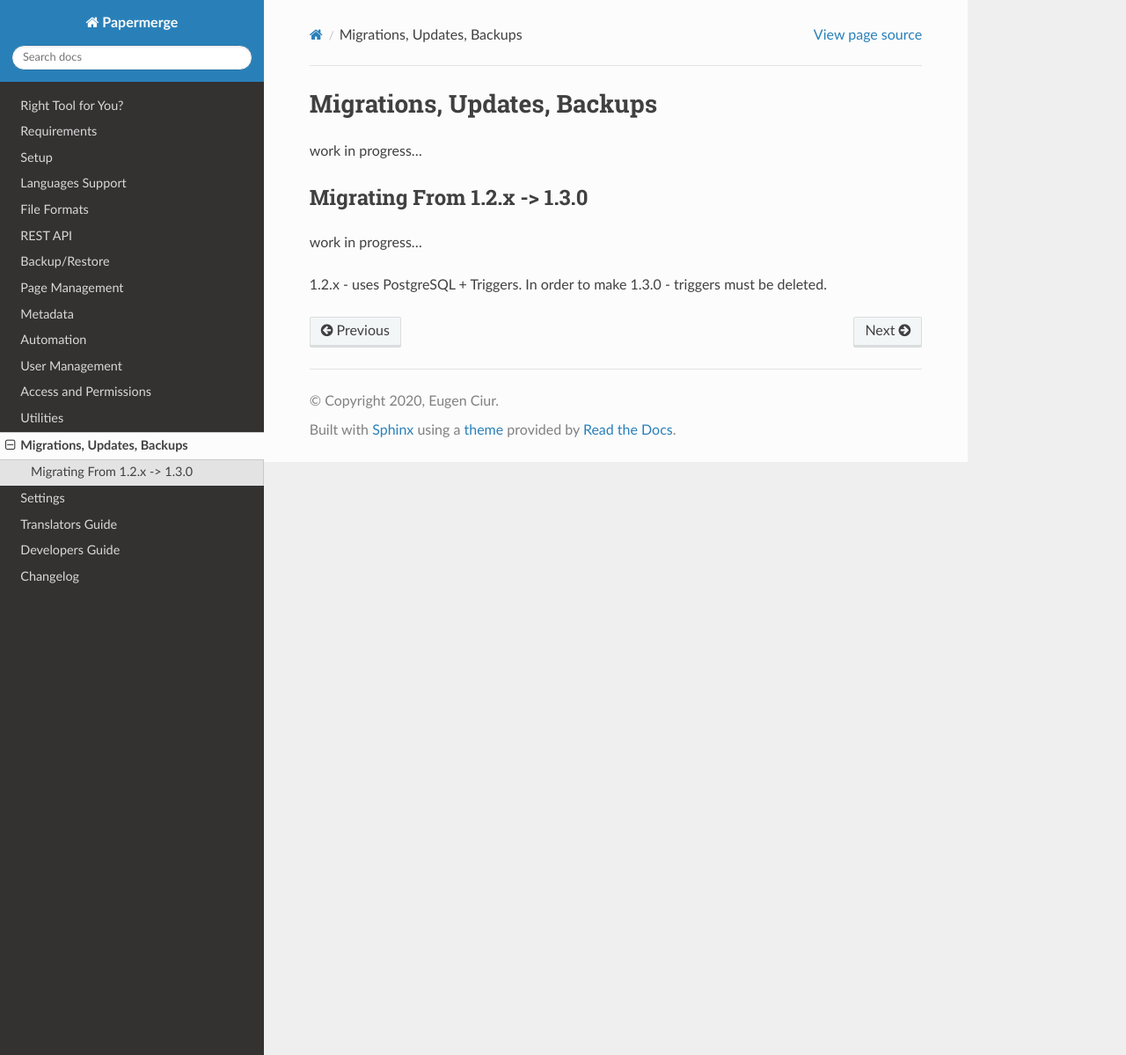
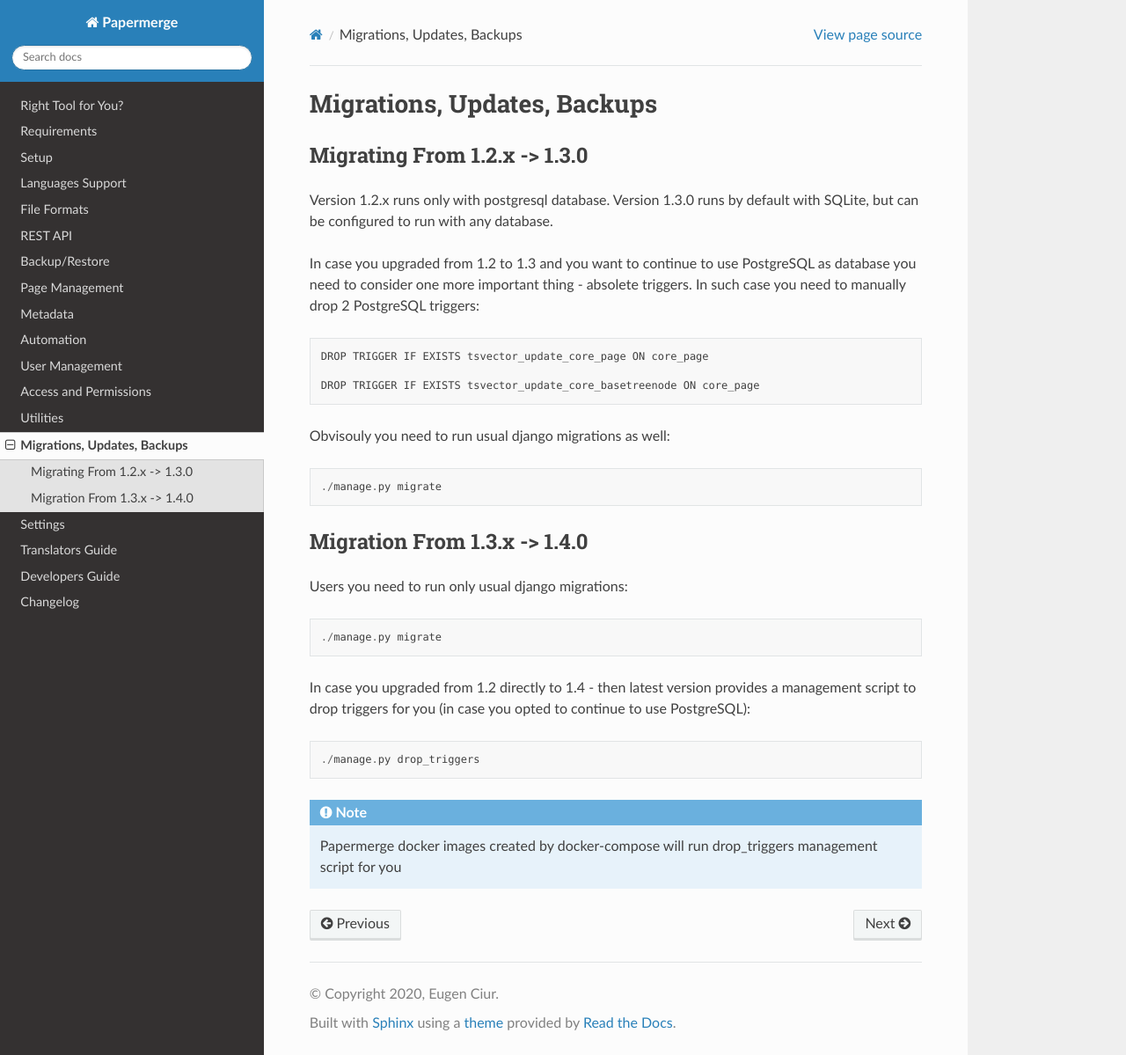
Before and after one commit to ciur/papermerge, a Sphinx documentation site: the page built from docs/source/migrations.rst, in a window 1280 px wide and 1199 px high. Shown: the whole window at 88% size. Built offline with Sphinx 7.4.7 and the Read the Docs theme 2.0.0, drawn with Linux system fonts in a browser that asks for light colours.

Commit message:
documentation update

```diff
--- a/docs/source/migrations.rst
+++ b/docs/source/migrations.rst
@@ -1,12 +1,34 @@
 Migrations, Updates, Backups
 =============================
-
-work in progress...
 
 
 Migrating From 1.2.x -> 1.3.0
 ##############################
 
-work in progress...
+Version 1.2.x runs only with postgresql database.
+Version 1.3.0 runs by default with SQLite, but can be configured to run with any database.
 
-1.2.x - uses PostgreSQL + Triggers. In order to make 1.3.0 - triggers must be deleted.
+In case you upgraded from 1.2 to 1.3 and you want to continue to use PostgreSQL as database you need to consider one more important thing - absolete triggers. In such case you need to manually drop 2 PostgreSQL triggers::
+
+	DROP TRIGGER IF EXISTS tsvector_update_core_page ON core_page
+
+	DROP TRIGGER IF EXISTS tsvector_update_core_basetreenode ON core_page
+
+Obvisouly you need to run usual django migrations as well::
+
+	./manage.py migrate
+
+Migration From 1.3.x -> 1.4.0
+##############################
+
+Users you need to run only usual django migrations::
+
+	./manage.py migrate
+
+In case you upgraded from 1.2 directly to 1.4 - then latest version provides a management script to drop triggers for you (in case you opted to continue to use PostgreSQL)::
+
+    ./manage.py drop_triggers
+
+.. note::
+
+	Papermerge docker images created by docker-compose will run drop_triggers management script for you
```
